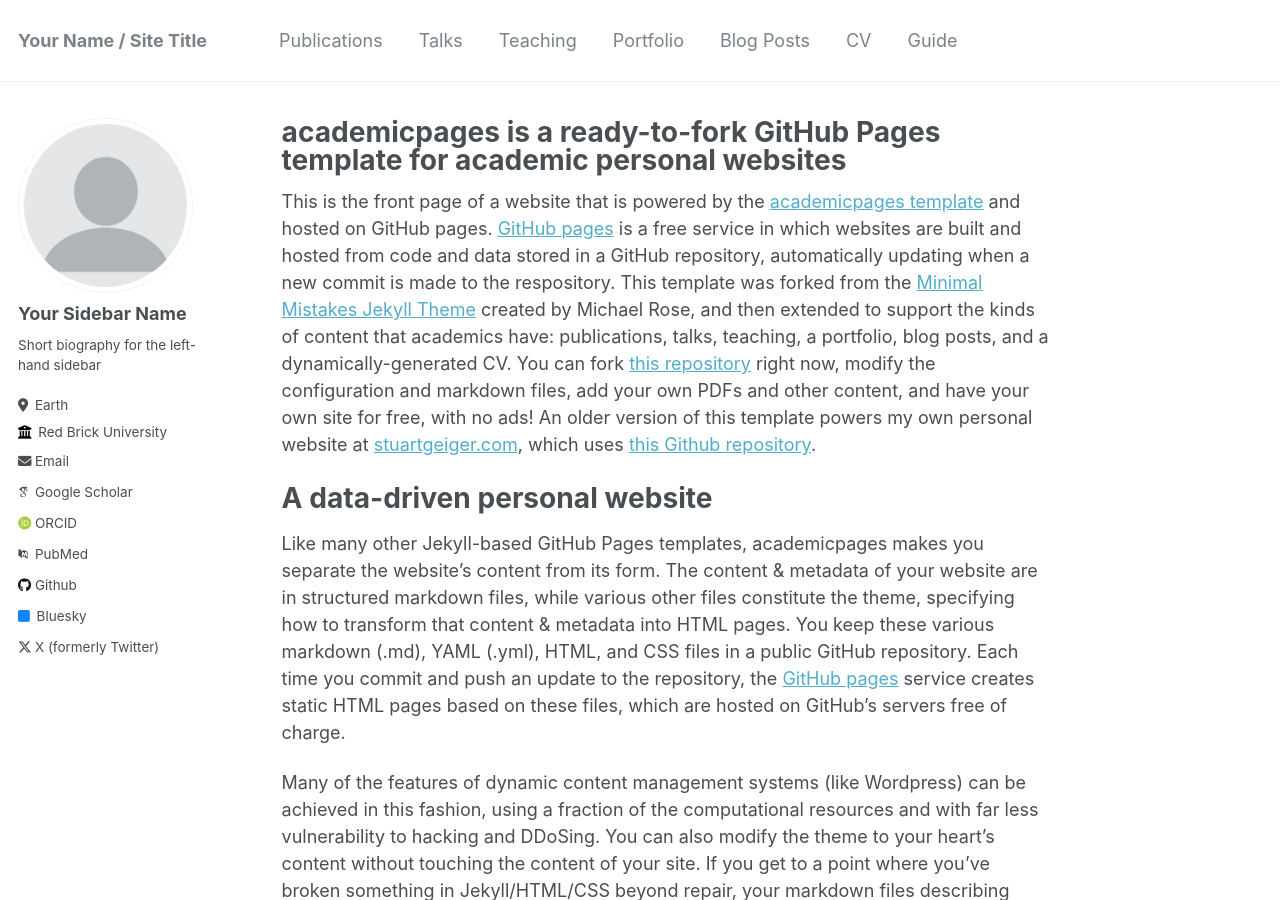
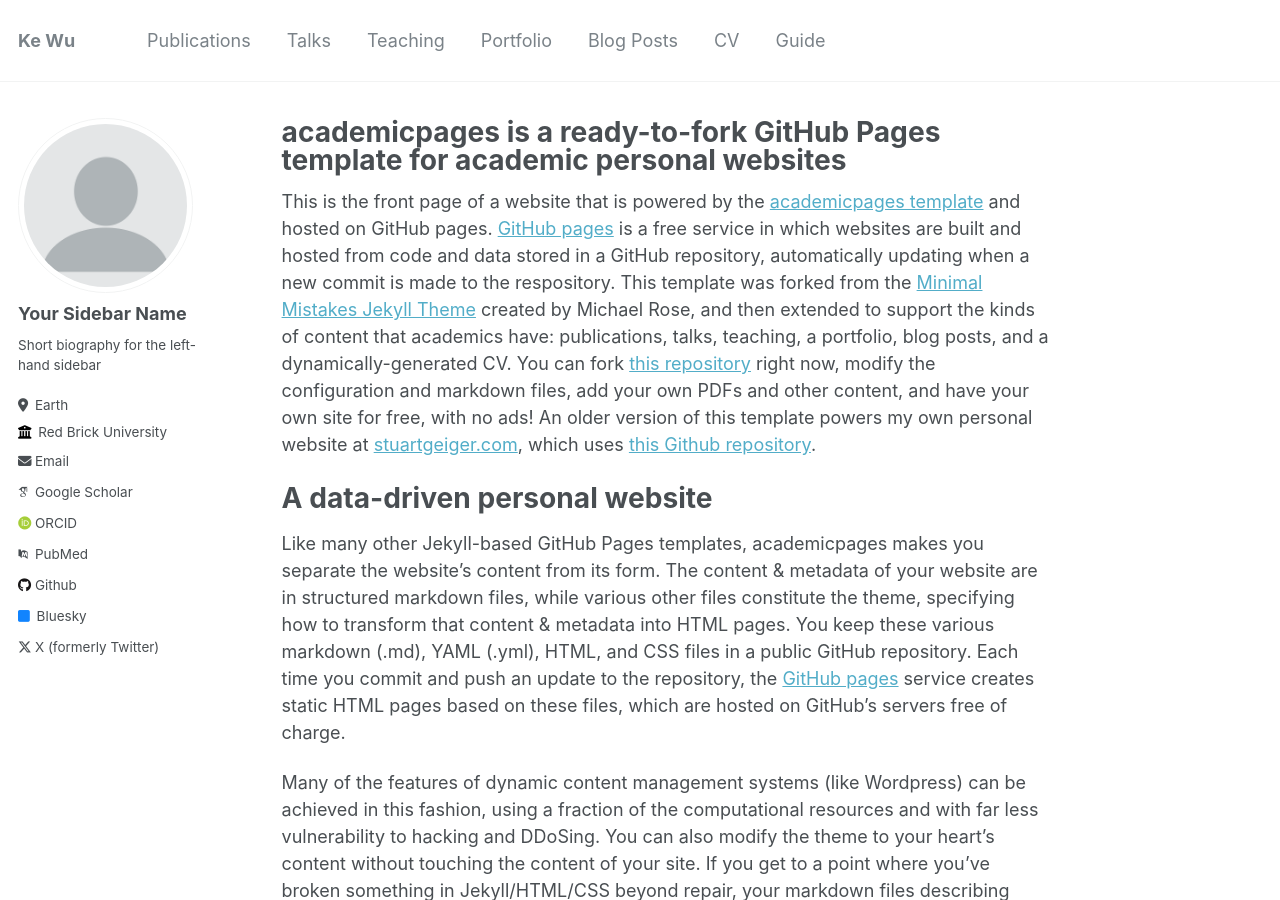
Before and after one commit to wuke0305/wuke0305.github.io, a Jekyll site: the page built from _pages/about.md, in a window 1280 px wide and 900 px high. Built offline with Jekyll 4.4.1, drawn with Linux system fonts in a browser that asks for light colours; some web fonts are replaced.

Commit message:
Update _config.yml

```diff
--- a/_config.yml
+++ b/_config.yml
@@ -8,13 +8,13 @@
 
 # Basic Site Settings
 locale                   : "en-US"
-title                    : "Your Name / Site Title"
+title                    : "Ke Wu"
 title_separator          : "-"
 name                     : &name "Your Name"
 description              : &description "personal description"
-url                      : https://academicpages.github.io # the base hostname & protocol for your site e.g. "https://mmistakes.github.io"
+url                      : https://wuke0305.github.io/ # the base hostname & protocol for your site e.g. "https://mmistakes.github.io"
 baseurl                  : "" # the subpath of your site, e.g. "/blog"
-repository               : "academicpages/academicpages.github.io"
+repository               : "https://wuke0305.github.io/"
 
 # Site Author - The following control what appear as part of the author content on the side bar.
 #               If a field is blank the icon and link will not appear, otherwise it will be shown.
```
